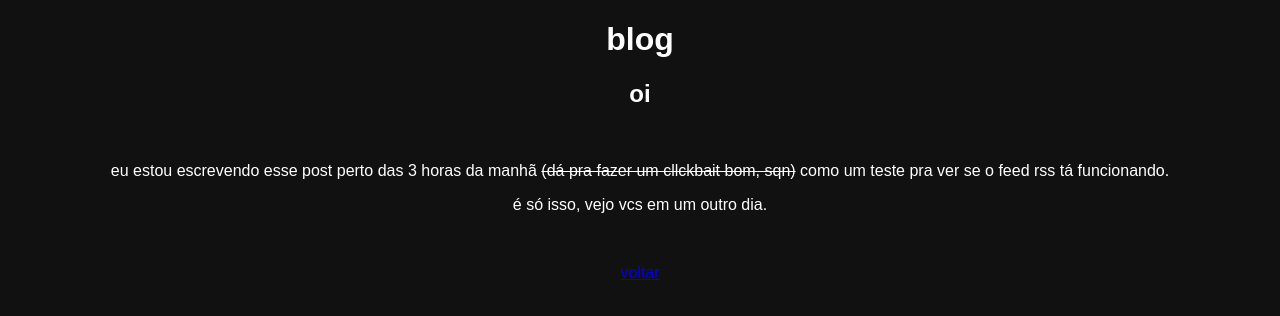
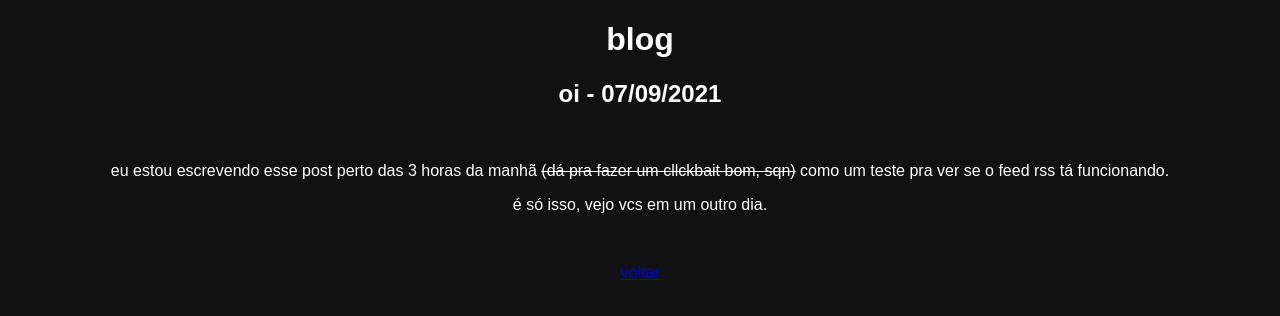
Before and after one commit to Torrenezzi10/index, a plain HTML site: page blog/1.html in a window 1280 px wide. Drawn offline with Linux system fonts and the light colour scheme.

Commit message:
adicionado link do github e mais algumas coisas

```diff
--- a/blog/1.html
+++ b/blog/1.html
@@ -9,7 +9,7 @@
 
 <body>
 	<h1>blog</h1>
-	<h2>oi</h2>
+	<h2>oi - 07/09/2021</h2>
 	<br>
 	<p>eu estou escrevendo esse post perto das 3 horas da manhã <del>(dá pra fazer um cllckbait bom, sqn)</del> como um teste pra ver se o feed rss tá funcionando.</p>
 	<p>é só isso, vejo vcs em um outro dia.</p>
```
Also changed, not shown: contato.html (+1 -0 lines), img/github.svg (added).
